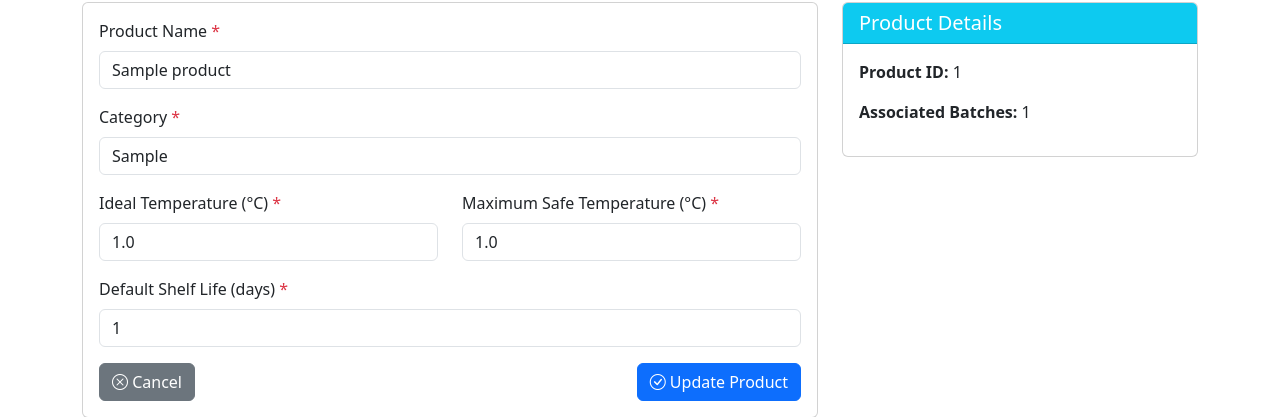
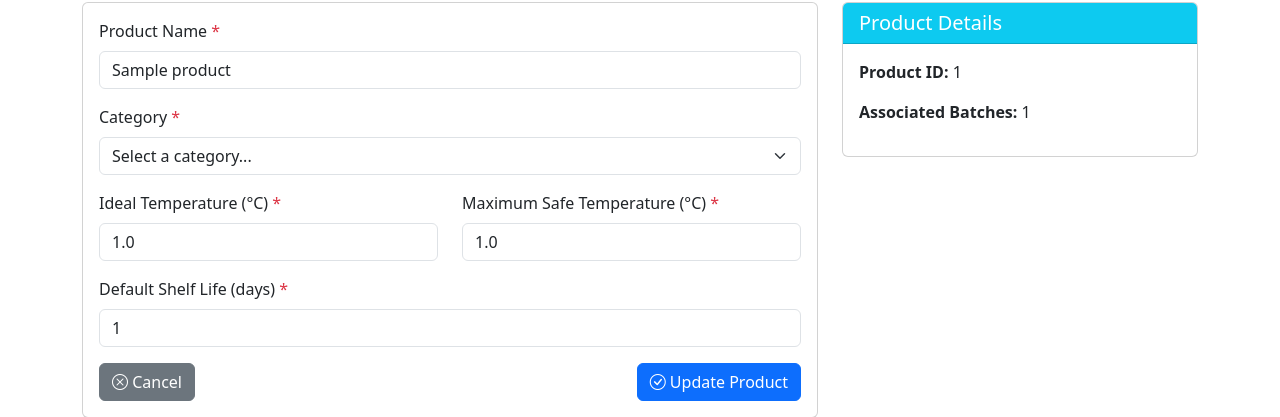
Before and after one commit to SeraphieeeGG/Code_Chain, a Flask app: page /products/edit/1 in a window 1280 px wide. Shown: the part 214-631 px from the top of the page. Run offline with Flask 3, Linux system fonts and the light colour scheme; a user stored in the database is signed in; tables that the repository leaves empty hold one stand-in row (values such as "Sample post"); some libraries are stand-ins or nearby versions.

Commit message:
Change category field to dropdown

```diff
--- a/templates/products/edit.html
+++ b/templates/products/edit.html
@@ -23,8 +23,15 @@
 
                     <div class="mb-3">
                         <label for="category" class="form-label">Category <span class="text-danger">*</span></label>
-                        <input type="text" class="form-control" id="category" name="category"
-                               value="{{ product.category }}" required>
+                        <select class="form-select" id="category" name="category" required>
+                            <option value="">Select a category...</option>
+                            <option value="Meat" {% if product.category == 'Meat' %}selected{% endif %}>Meat</option>
+                            <option value="Dairy" {% if product.category == 'Dairy' %}selected{% endif %}>Dairy</option>
+                            <option value="Vegetables" {% if product.category == 'Vegetables' %}selected{% endif %}>Vegetables</option>
+                            <option value="Fruits" {% if product.category == 'Fruits' %}selected{% endif %}>Fruits</option>
+                            <option value="Seafood" {% if product.category == 'Seafood' %}selected{% endif %}>Seafood</option>
+                            <option value="Other" {% if product.category == 'Other' %}selected{% endif %}>Other</option>
+                        </select>
                     </div>
 
                     <div class="row">
```
Also changed, not shown: templates/products/add.html (+10 -3 lines).
